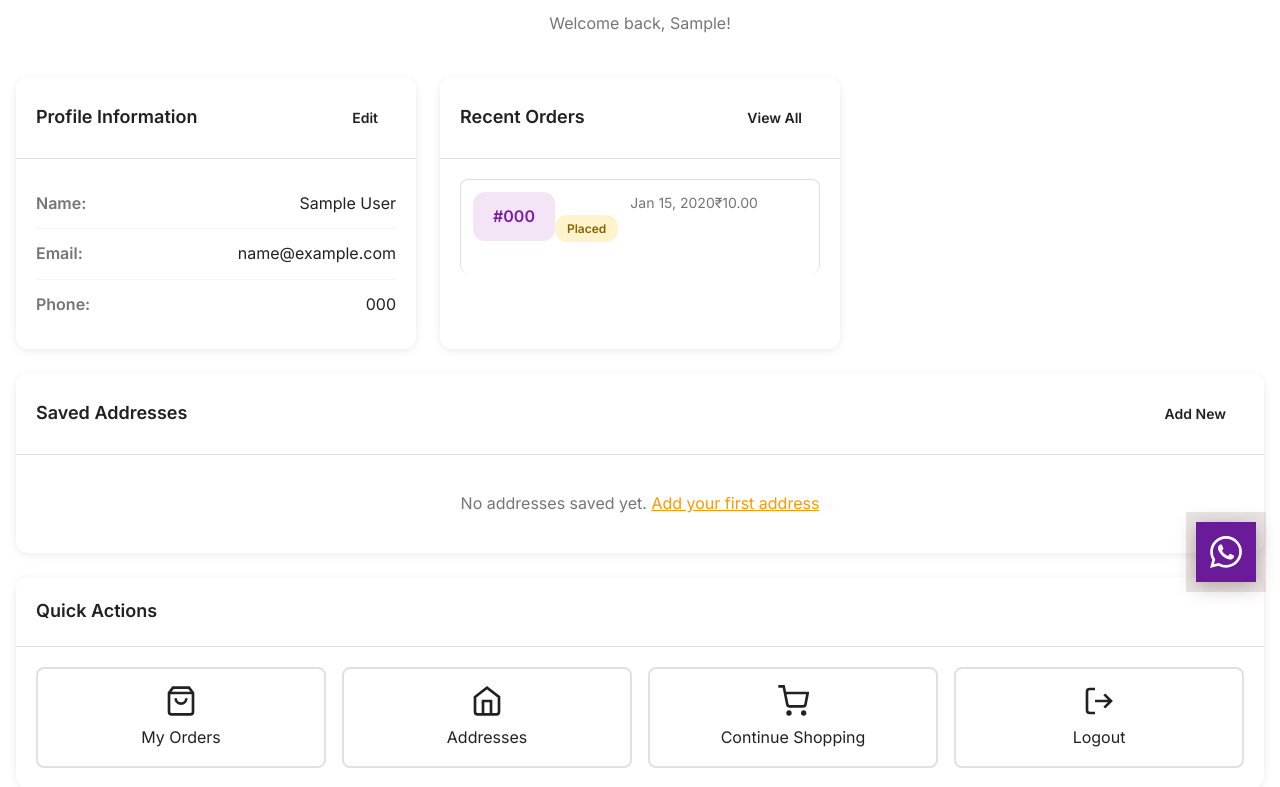
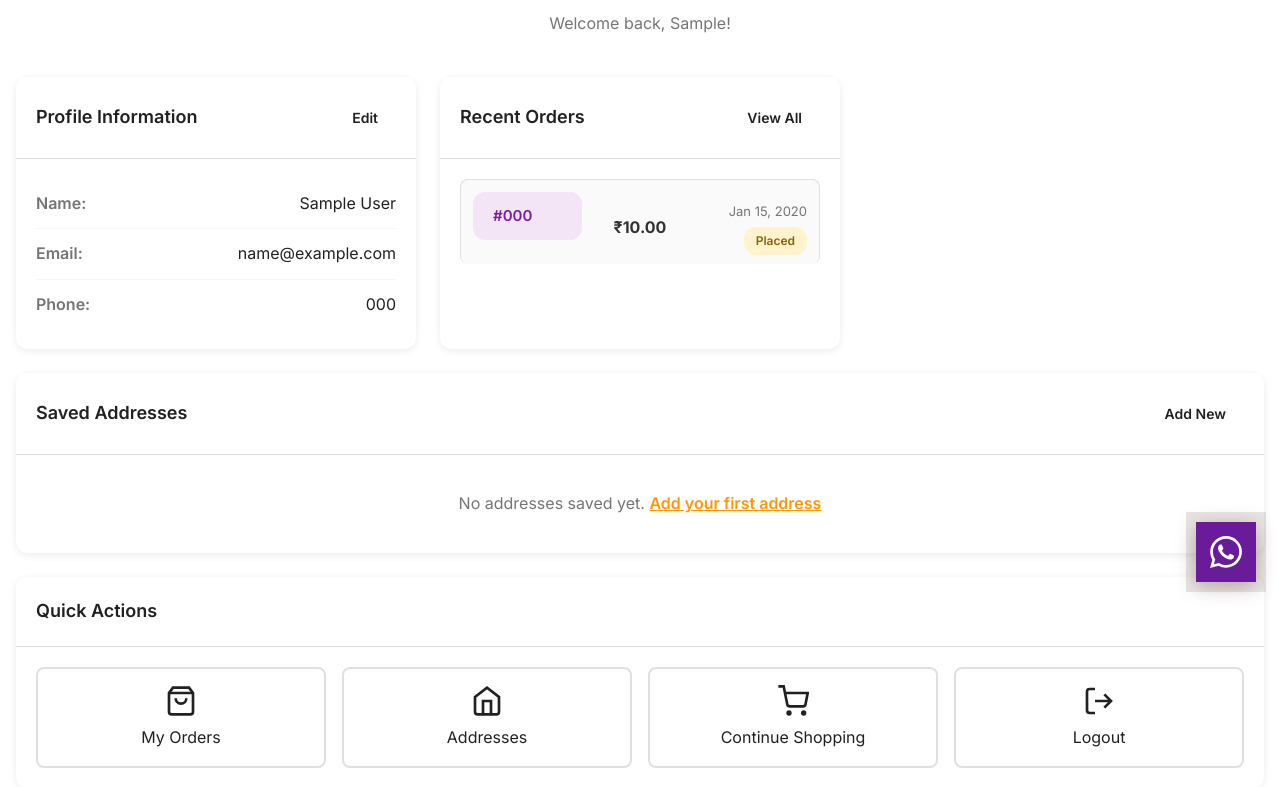
Before and after one commit to bthinkxdev/queen_orange, a Django app: page /accounts/account/ in a window 1280 px wide. Shown: the part 194-981 px from the top of the page. Run offline with Django 5.2, Linux system fonts and the light colour scheme; a user stored in the database is signed in; tables that the repository leaves empty hold one stand-in row (values such as "Sample post").

Commit message:
account - Recent Orders

```diff
--- a/templates/auth/account_dashboard.html
+++ b/templates/auth/account_dashboard.html
@@ -49,19 +49,30 @@
                     <div class="orders-list">
                         {% for order in recent_orders %}
                         <div class="order-item">
-                                <div class="order-info">
-                                    <span class="order-number">#{{ order.order_number }}</span>
-                                    <span class="order-status status-{{ order.status }}">{{ order.get_status_display }}</span>
+                            <div class="order-left">
+                                <span class="order-number">#{{ order.order_number }}
+                                </span>
                             </div>
-                                <div class="order-meta">
-                                    <span class="order-date">{{ order.created_at|date:"M d, Y" }}</span>
-                                    <span class="order-total">₹{{ order.total }}</span>
+                            <div class="order-center">
+                                <span class="order-total">
+                                    ₹{{ order.total }}</span>
+                            </div>
+                            <div class="order-right">
+                                <span class="order-date">
+                                    {{ order.created_at|date:"M d, Y" }}
+                                </span>
+                                <span class="order-status status-{{ order.status }}">
+                                    {{ order.get_status_display }}
+                                </span>
                             </div>
                         </div>
                         {% endfor %}
                     </div>
                 {% else %}
-                        <p class="empty-state">No orders yet. <a href="{% url 'store:product_list' %}">Start shopping!</a></p>
+                    <p class="empty-state">
+                        No orders yet.
+                        <a href="{% url 'store:product_list' %}">Start shopping!</a>
+                    </p>
                 {% endif %}
             </div>
         </div>
@@ -148,6 +159,128 @@
 </div>
 
 <style>
+    .order-right {
+    display: flex;
+    flex-direction: column;
+    align-items: flex-end;
+    gap: 6px;
+}
+
+.order-date {
+    font-size: 12px;
+    color: var(--color-text-light);
+    white-space: nowrap;
+}
+
+    .orders-list {
+    display: flex;
+    flex-direction: column;
+    gap: 14px;
+}
+
+.order-item {
+    display: grid;
+    grid-template-columns: 1.2fr 1fr 1.2fr;
+    align-items: center;
+    padding: 16px 18px;
+    border-radius: 10px;
+    border: 1px solid #E0E0E0;
+    background: #FAFAFA;
+    transition: all 0.25s ease;
+    gap: 12px;
+}
+
+.order-item:hover {
+    background: #FFFFFF;
+    border-color: var(--color-primary);
+    box-shadow: 0 4px 12px rgba(0, 0, 0, 0.06);
+}
+
+.order-number {
+    font-size: 15px;
+    font-weight: 600;
+    color: var(--color-primary);
+    white-space: nowrap;
+    overflow: hidden;
+    text-overflow: ellipsis;
+}
+
+.order-total {
+    font-size: 16px;
+    font-weight: 700;
+    color: #333;
+    white-space: nowrap;
+    overflow: hidden;
+    text-overflow: ellipsis;
+}
+
+.order-left {
+    display: flex;
+    flex-direction: column;
+    gap: 4px;
+    min-width: 0;
+}
+
+.order-center {
+    text-align: center;
+    min-width: 0;
+}
+
+.order-right {
+    display: flex;
+    flex-direction: column;
+    align-items: flex-end;
+    gap: 6px;
+    min-width: 0;
+}
+
+.order-date {
+    font-size: 13px;
+    color: var(--color-text-light);
+    white-space: nowrap;
+    overflow: hidden;
+    text-overflow: ellipsis;
+}
+
+.order-status {
+    padding: 6px 14px;
+    border-radius: 20px;
+    font-size: 12px;
+    font-weight: 600;
+    display: inline-block;
+    white-space: nowrap;
+}
+
+.status-placed { background: #FFF3CD; color: #856404; }
+.status-confirmed { background: #D1ECF1; color: #0C5460; }
+.status-shipped { background: #CFE2FF; color: #084298; }
+.status-delivered { background: #D1F4DD; color: #0F5132; }
+.status-cancelled { background: #F8D7DA; color: #842029; }
+
+.empty-state {
+    text-align: center;
+    color: #757575;
+    padding: 16px;
+}
+
+.empty-state a {
+    color: var(--color-primary);
+    font-weight: 600;
+    text-decoration: underline;
+}
+
+@media (max-width: 600px) {
+    .order-item {
+        grid-template-columns: 1fr;
+        gap: 10px;
+        text-align: left;
+    }
+
+    .order-center,
+    .order-right {
+        text-align: left;
+    }
+}
 .account-page {
     padding: var(--space-8) 0;
     min-height: calc(100vh - 400px);
```
Lines whose indentation alone changed are shown as unchanged.
